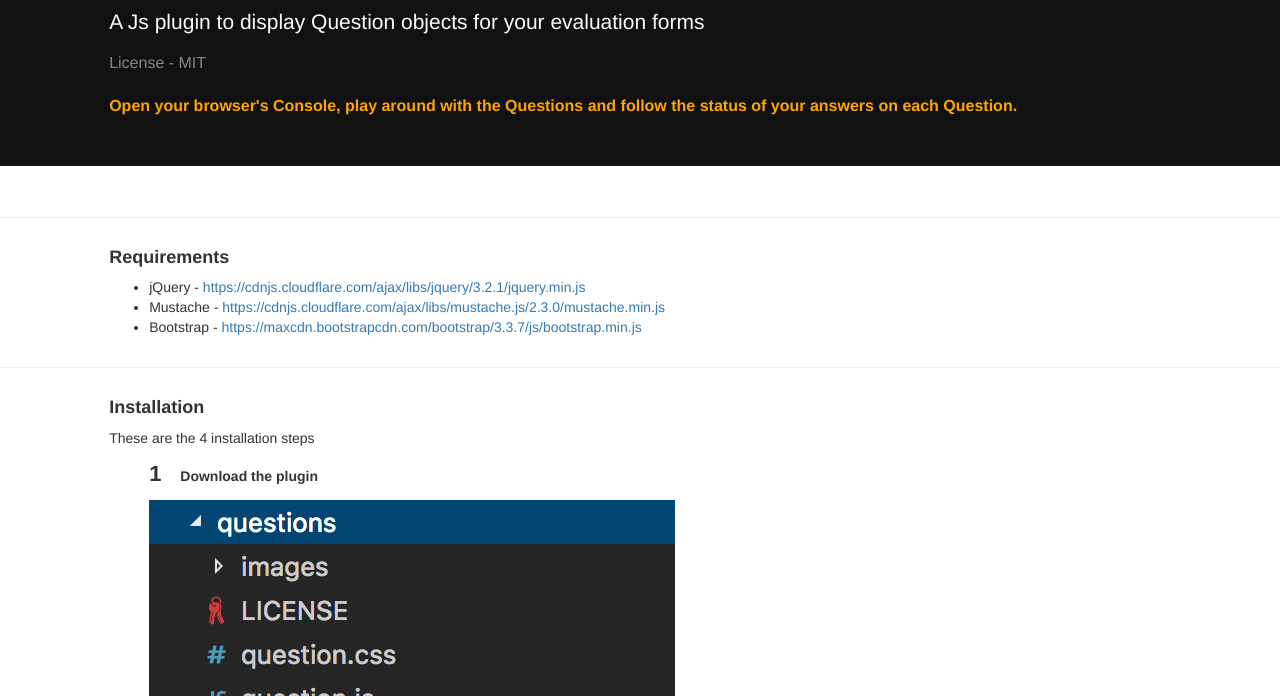
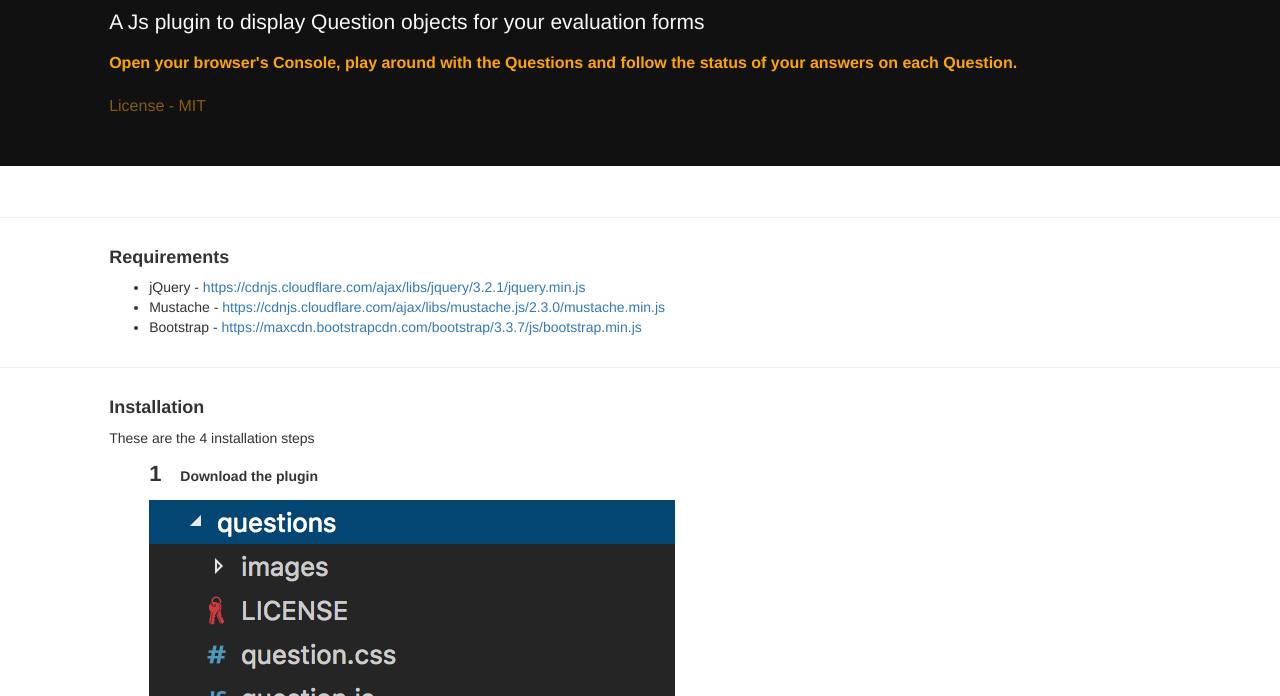
Before and after one commit to DiegoSilva776/Questions, a plain HTML site: page index.html in a window 1280 px wide. Shown: the part 104-800 px from the top of the page. Drawn offline with nearby package versions, Linux system fonts and the light colour scheme.

Commit message:
Üpdated README.md file

```diff
--- a/index.html
+++ b/index.html
@@ -36,10 +36,10 @@
             <div class="col-xs-10 col-xs-offset-1 col-sm-10 col-sm-offset-1 col-md-10 col-md-offset-1 col-lg-10 col-lg-offset-1">
                 <h2><b>Questions</b></h2>
                 <p>A Js plugin to display Question objects for your evaluation forms</p>
-                <small class="faded">License - MIT</small>
+                <small class="orange"><b>Open your browser's Console, play around with the Questions and follow the status of your answers on each Question.</b></small>
                 <br>
                 <br>
-                <small class="orange"><b>Open your browser's Console, play around with the Questions and follow the status of your answers on each Question.</b></small>
+                <a href="questions/LICENSE" class="orange faded"><small>License - MIT</small></a>
             </div>
         </div>
     </div>
```
Also changed, not shown: 1 other file.
